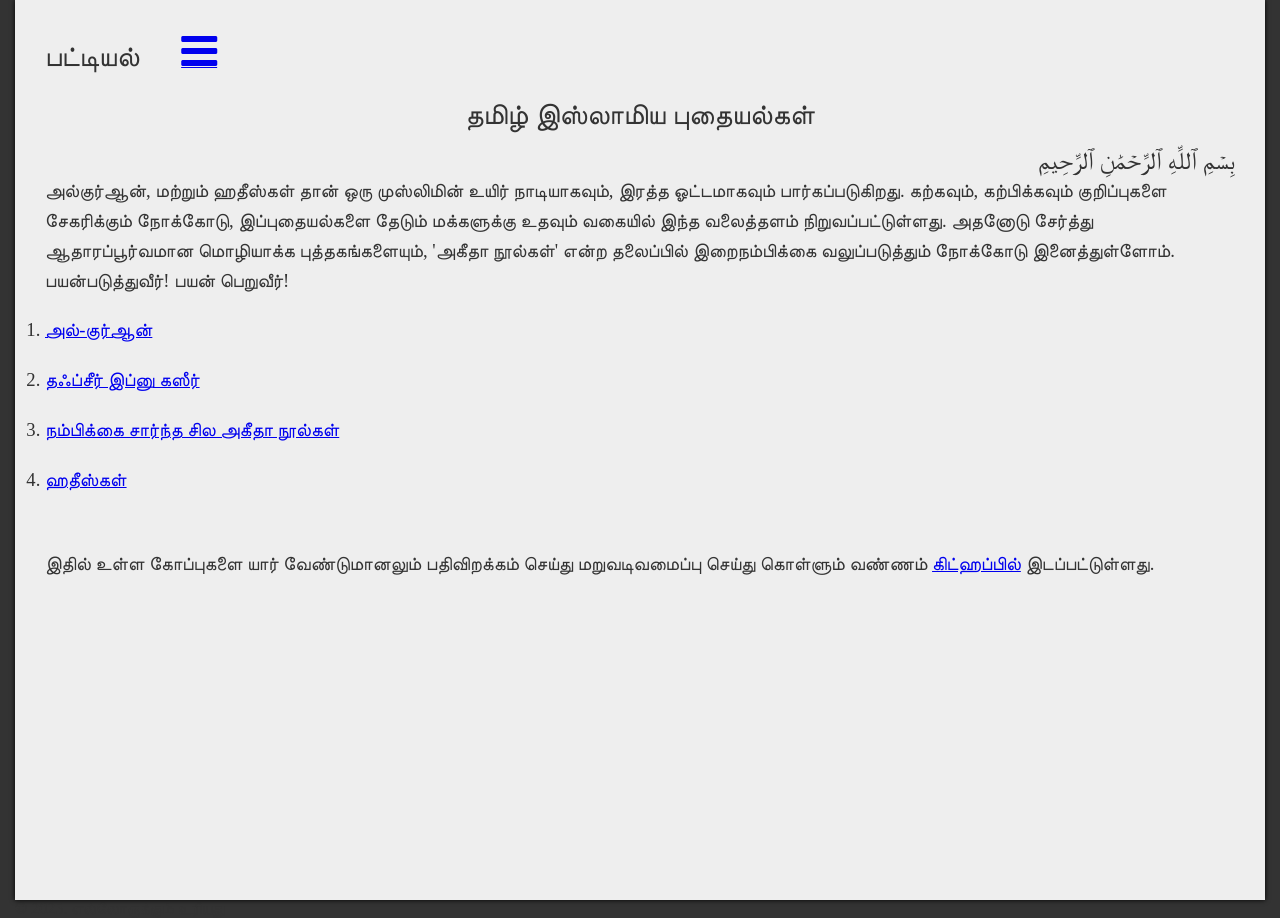
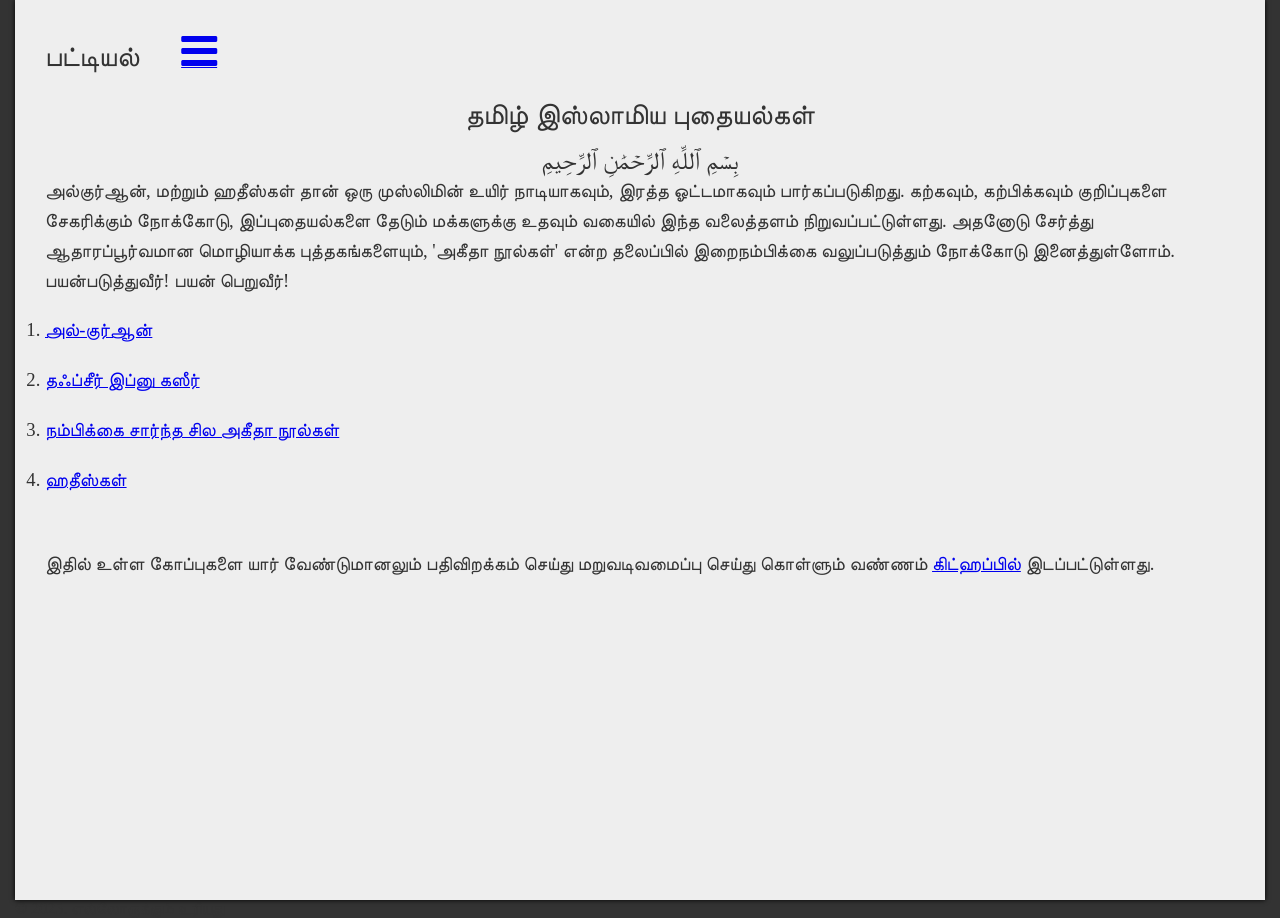
Before and after one commit to codeforweb/tamilislam, a Jekyll site: the page built from index.html, in a window 1280 px wide. Built offline with Jekyll 4.4.1, drawn with Linux system fonts in a browser that asks for light colours.

```diff
--- a/index.html
+++ b/index.html
@@ -3,7 +3,7 @@ title: தமிழ் இஸ்லாமிய புதையல்கள்
 layout: default
 ---
 		<div id='container'>
-			<p class="arabic">
+			<p class="arabic" style="text-align:center;">
 			بِسۡمِ ٱللَّهِ ٱلرَّحۡمَٰنِ ٱلرَّحِيمِ <br>
 			</p>
 			<p class="tamil">
--- a/pages/alquran/quran.html
+++ b/pages/alquran/quran.html
@@ -97,14 +97,14 @@ layout: default
 
 						if(surahno >1){
 
-							document.getElementById('prev').innerHTML = '<a href="'+ quranurl + '&surahno='+ (surahno-1) +'"><<< முந்தைய அத்தியாயம் </a>';
+							document.getElementById('prev').innerHTML = '<a href="'+ quranurl + '&surahno='+ (surahno-1) +'">⬅ முந்தைய அத்தியாயம் </a>';
 						}
 
 						if(surahno < 114){
-							document.getElementById('next').innerHTML = '<a href="'+ quranurl + '&surahno='+ (surahno +1 ) +'"> அடுத்த அத்தியாயம் >>> </a>';
+							document.getElementById('next').innerHTML = '<a href="'+ quranurl + '&surahno='+ (surahno +1 ) +'"> அடுத்த அத்தியாயம் ➔ </a>';
 						}
 
-						document.getElementById('breadcrumb').innerHTML = '&nbsp;  <a href="{{ site.baseurl }}/"> முகப்பு </a>' +  '--> &nbsp;  <a href="'+ quranindex+'"> அத்தியாயங்கள் </a>';
+						document.getElementById('breadcrumb').innerHTML = '&nbsp;  <a href="{{ site.baseurl }}/"> ⟰ முகப்பு </a>' +  '➔ &nbsp;  <a href="'+ quranindex+'"> ☪ அத்தியாயங்கள் </a>';
 
 				  	});
 	}
--- a/pages/alquran/tafsir.html
+++ b/pages/alquran/tafsir.html
@@ -196,7 +196,7 @@ document.getElementById("searchForm").addEventListener("submit", function (event
                 }
 
             }
-            document.getElementById('breadcrumb').innerHTML = '&nbsp;  <a href="{{ site.baseurl }}/">' + homeLabel + '</a>' +  '--> &nbsp;  <a href="'+ tafsirIndex+'">' + indexLabel + ' </a>';
+            document.getElementById('breadcrumb').innerHTML = '&nbsp;  <a href="{{ site.baseurl }}/">' + homeLabel + '</a>' +  '➔ &nbsp;  <a href="'+ tafsirIndex+'">' + indexLabel + ' </a>';
 
             if(prevLink) document.getElementById('prev').innerHTML = `<a href="${prevLink}">${prevLabel}</a>`
             if(nextLink) document.getElementById('next').innerHTML = `<a href="${nextLink}">${nextLabel}</a>`
```
